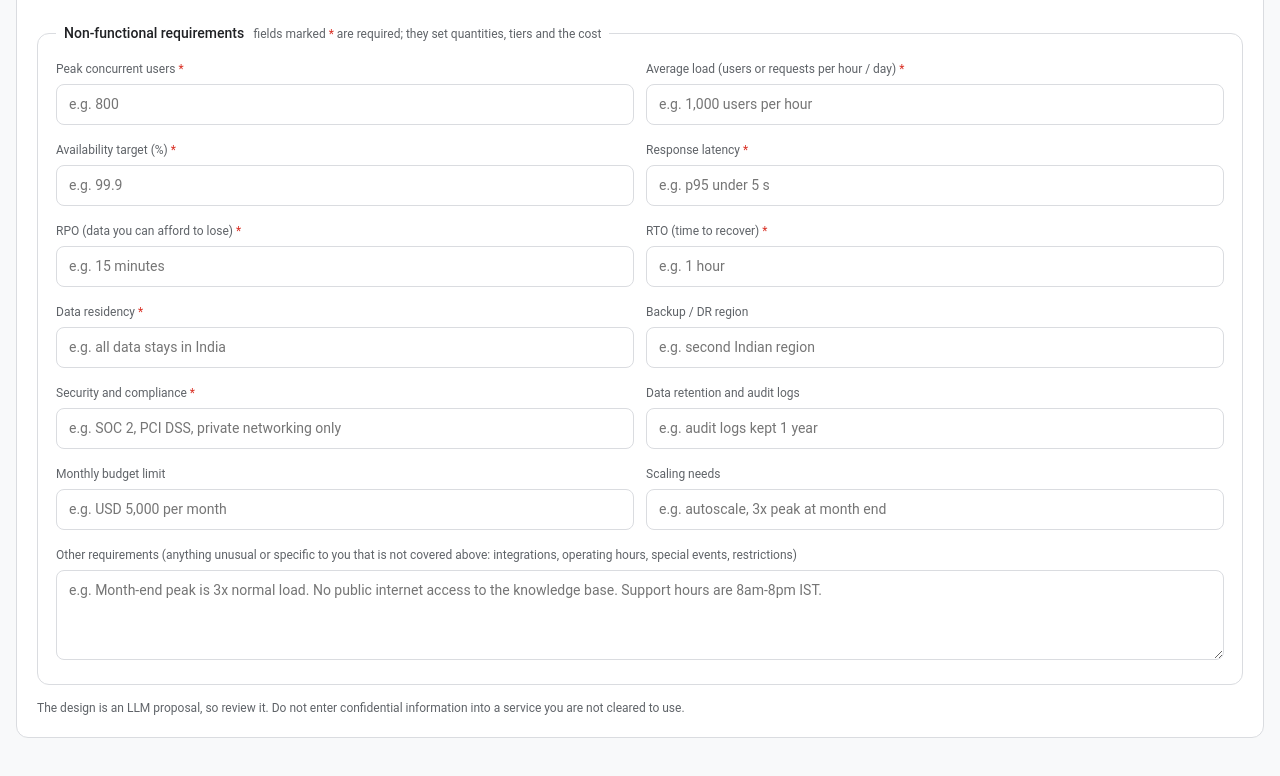
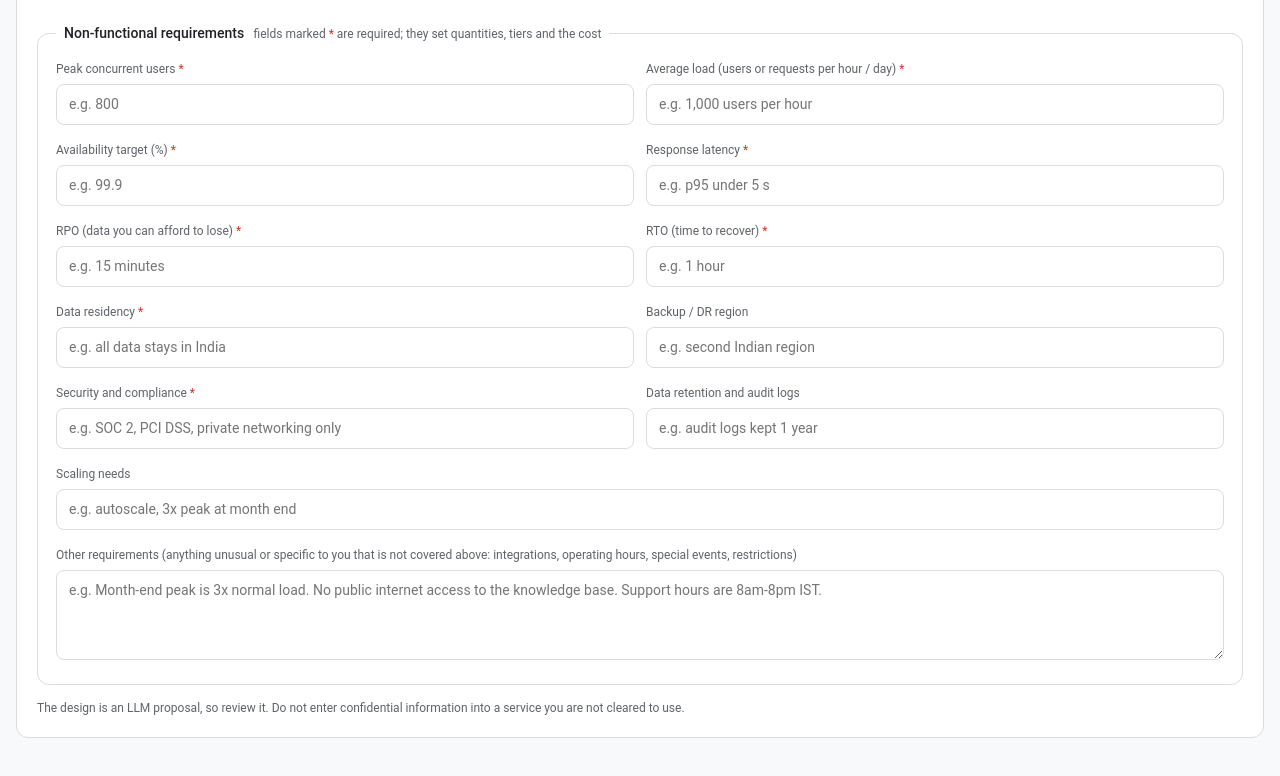
Before and after one commit to OMNP05/Multi-Agent-Systems-Reference-Architecture, a plain HTML site: page frontend/index.html in a window 1280 px wide. Shown: the part 481-1257 px from the top of the page. Drawn offline with Linux system fonts and the light colour scheme.

Commit message:
UI: remove monthly budget limit field
Co-Authored-By: Claude Sonnet 5.5 <noreply@anthropic.com>

```diff
--- a/frontend/index.html
+++ b/frontend/index.html
@@ -230,7 +230,6 @@
           <div><label for="n_ret">Data retention and audit logs</label><input id="n_ret" data-req="0" placeholder="e.g. audit logs kept 1 year"></div>
         </div>
         <div class="row mt">
-          <div><label for="n_budget">Monthly budget limit</label><input id="n_budget" data-req="0" placeholder="e.g. USD 5,000 per month"></div>
           <div><label for="n_scale">Scaling needs</label><input id="n_scale" data-req="0" placeholder="e.g. autoscale, 3x peak at month end"></div>
         </div>
         <label for="n_other" style="margin-top:16px">Other requirements <span class="small">(anything unusual or specific to you that is not covered above: integrations, operating hours, special events, restrictions)</span></label>
@@ -438,7 +437,7 @@ const NFR_FIELDS = [
   ["n_peak", "Peak concurrent users"], ["n_avg", "Average load"], ["n_avail", "Availability target (%)"],
   ["n_lat", "Response latency"], ["n_rpo", "RPO (data loss allowed)"], ["n_rto", "RTO (time to recover)"],
   ["n_res", "Data residency"], ["n_dr", "Backup / DR region"], ["n_sec", "Security and compliance"],
-  ["n_ret", "Data retention and audit logs"], ["n_budget", "Monthly budget limit"], ["n_scale", "Scaling needs"],
+  ["n_ret", "Data retention and audit logs"], ["n_scale", "Scaling needs"],
   ["n_other", "Other requirements"],
 ];
 const nfrText = () => NFR_FIELDS.map(([id, l]) => [l, $(id).value.trim()]).filter(x => x[1]).map(x => `${x[0]}: ${x[1]}`).join("\n");
```
